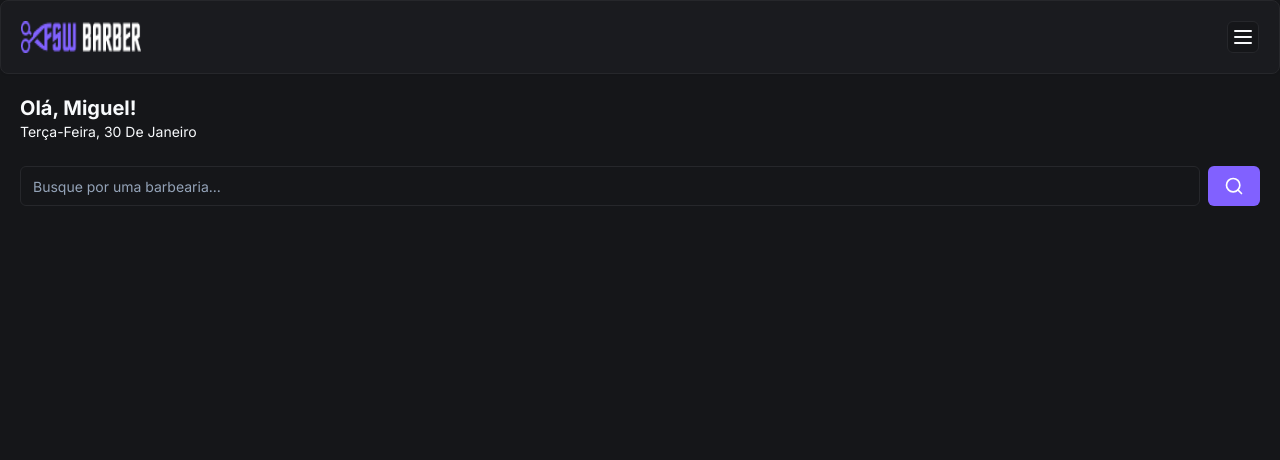
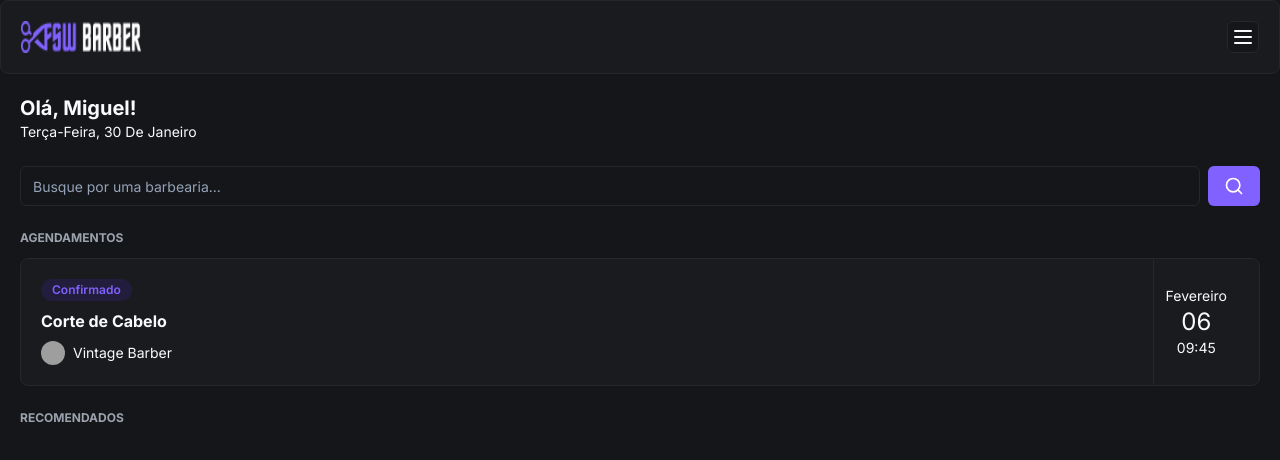
Before and after one commit to Joaotbb/FSW-Barbershop, a Next.js app: page / in a window 1280 px wide. Shown: the top 460 px of the page. Built offline with nearby package versions, Linux system fonts and the light colour scheme; grey boxes are pictures that could not be loaded.

Commit message:
feat: booking item created

```diff
--- a/app/(home)/page.tsx
+++ b/app/(home)/page.tsx
@@ -2,6 +2,7 @@
 import { format } from "date-fns";
 import { pt } from "date-fns/locale/pt";
 import Search from "./_components/search";
+import BookingItem from "../_components/booking-item";
 
 export default function Home() {
   return (
@@ -19,6 +20,17 @@
       <div className="px-5 mt-6">
         <Search />
       </div>
+
+      <div className="px-5 mt-6">
+        <h2 className="text-xs mb-3 uppercase text-gray-400 font-bold">Agendamentos</h2>
+        <BookingItem />
+      </div>
+
+      <div className="mt-6">
+        <h2 className="px-5 text-xs mb-3 uppercase text-gray-400 font-bold">Recomendados</h2>
+
+
+      </div>
     </div>
   );
 }
--- /dev/null
+++ b/app/_components/booking-item.tsx
@@ -0,0 +1,34 @@
+import { Avatar, AvatarFallback, AvatarImage } from "./ui/avatar";
+import { Badge } from "./ui/badge";
+import { Card, CardContent } from "./ui/card";
+
+const BookingItem = () => {
+  return (
+    <Card>
+      <CardContent className="p-5 flex justify-between py-0">
+        <div className="flex flex-col gap-2 py-5">
+          <Badge className="bg-[#221C3D] text-primary hover:bg-[#221C3D] w-fit">Confirmado</Badge>
+          <h2 className="font-bold">Corte de Cabelo</h2>
+
+          <div className="flex items-center gap-2">
+            <Avatar className="h-6 w-6">
+              <AvatarImage src="https://utfs.io/f/0ddfbd26-a424-43a0-aaf3-c3f1dc6be6d1-1kgxo7.png" />
+
+              <AvatarFallback>A</AvatarFallback>
+            </Avatar>
+
+            <h3 className="text-sm">Vintage Barber</h3>
+          </div>
+        </div>
+
+        <div className="flex flex-col items-center justify-center px-3 border-l border-solid border-secondary">
+          <p className="text-sm">Fevereiro</p>
+          <p className="text-2xl">06</p>
+          <p className="text-sm">09:45</p>
+        </div>
+      </CardContent>
+    </Card>
+  );
+};
+
+export default BookingItem;
--- /dev/null
+++ b/app/_components/ui/avatar.tsx
@@ -0,0 +1,50 @@
+"use client"
+
+import * as React from "react"
+import * as AvatarPrimitive from "@radix-ui/react-avatar"
+
+import { cn } from "@/app/_lib/utils"
+
+const Avatar = React.forwardRef<
+  React.ElementRef<typeof AvatarPrimitive.Root>,
+  React.ComponentPropsWithoutRef<typeof AvatarPrimitive.Root>
+>(({ className, ...props }, ref) => (
+  <AvatarPrimitive.Root
+    ref={ref}
+    className={cn(
+      "relative flex h-10 w-10 shrink-0 overflow-hidden rounded-full",
+      className
+    )}
+    {...props}
+  />
+))
+Avatar.displayName = AvatarPrimitive.Root.displayName
+
+const AvatarImage = React.forwardRef<
+  React.ElementRef<typeof AvatarPrimitive.Image>,
+  React.ComponentPropsWithoutRef<typeof AvatarPrimitive.Image>
+>(({ className, ...props }, ref) => (
+  <AvatarPrimitive.Image
+    ref={ref}
+    className={cn("aspect-square h-full w-full", className)}
+    {...props}
+  />
+))
+AvatarImage.displayName = AvatarPrimitive.Image.displayName
+
+const AvatarFallback = React.forwardRef<
+  React.ElementRef<typeof AvatarPrimitive.Fallback>,
+  React.ComponentPropsWithoutRef<typeof AvatarPrimitive.Fallback>
+>(({ className, ...props }, ref) => (
+  <AvatarPrimitive.Fallback
+    ref={ref}
+    className={cn(
+      "flex h-full w-full items-center justify-center rounded-full bg-muted",
+      className
+    )}
+    {...props}
+  />
+))
+AvatarFallback.displayName = AvatarPrimitive.Fallback.displayName
+
+export { Avatar, AvatarImage, AvatarFallback }
--- /dev/null
+++ b/app/_components/ui/badge.tsx
@@ -0,0 +1,36 @@
+import * as React from "react"
+import { cva, type VariantProps } from "class-variance-authority"
+
+import { cn } from "@/app/_lib/utils"
+
+const badgeVariants = cva(
+  "inline-flex items-center rounded-full border px-2.5 py-0.5 text-xs font-semibold transition-colors focus:outline-none focus:ring-2 focus:ring-ring focus:ring-offset-2",
+  {
+    variants: {
+      variant: {
+        default:
+          "border-transparent bg-primary text-primary-foreground hover:bg-primary/80",
+        secondary:
+          "border-transparent bg-secondary text-secondary-foreground hover:bg-secondary/80",
+        destructive:
+          "border-transparent bg-destructive text-destructive-foreground hover:bg-destructive/80",
+        outline: "text-foreground",
+      },
+    },
+    defaultVariants: {
+      variant: "default",
+    },
+  }
+)
+
+export interface BadgeProps
+  extends React.HTMLAttributes<HTMLDivElement>,
+    VariantProps<typeof badgeVariants> {}
+
+function Badge({ className, variant, ...props }: BadgeProps) {
+  return (
+    <div className={cn(badgeVariants({ variant }), className)} {...props} />
+  )
+}
+
+export { Badge, badgeVariants }
```
